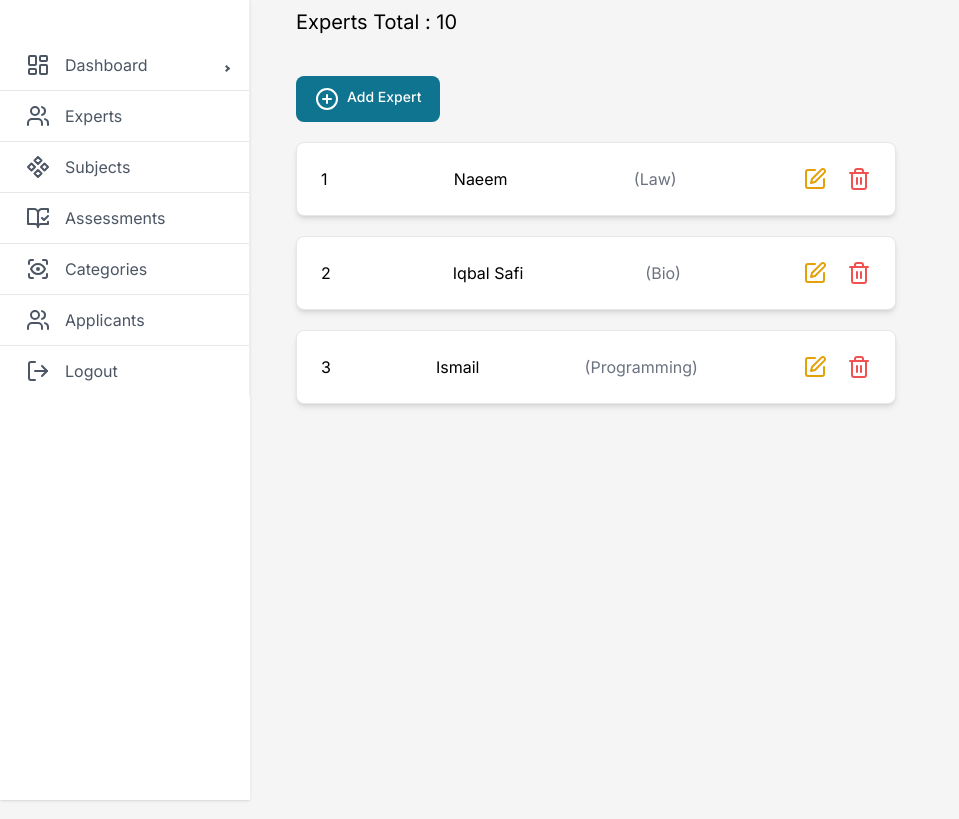
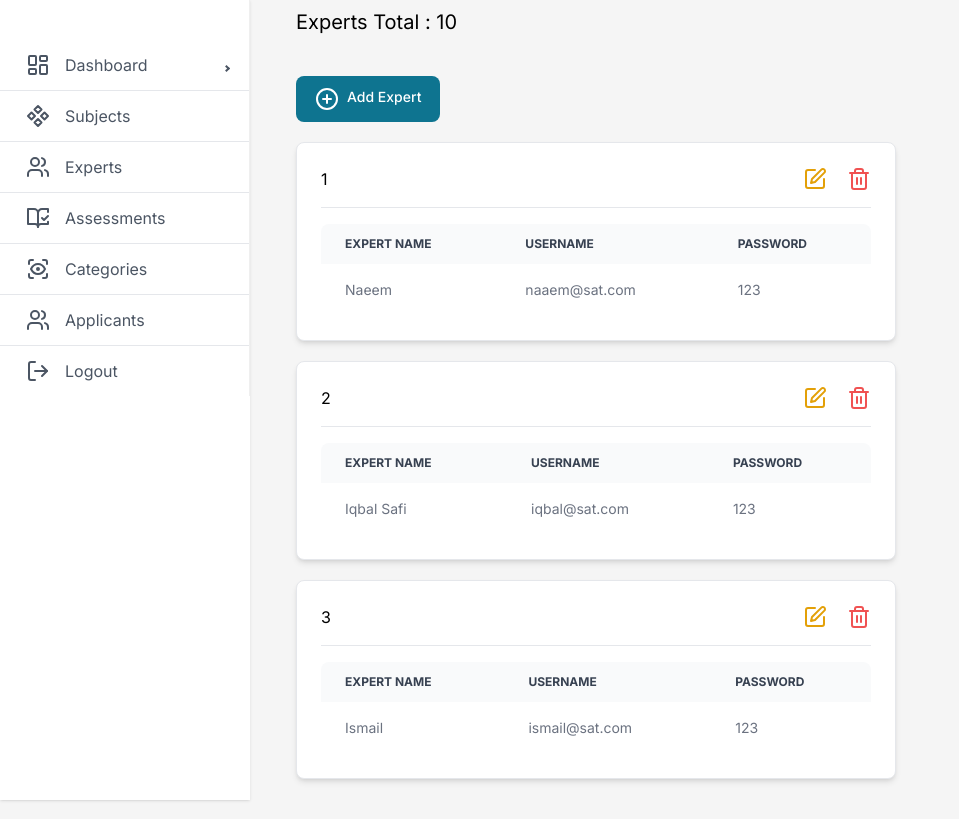
Before and after one commit to Bilalets/etss, a Next.js app: page /superadmin/experts in a window 1280 px wide. Shown: the whole page, without its empty margins (0-959 px from the left). Built offline with nearby package versions, Linux system fonts and the light colour scheme.

Commit message:
experts and subject ui completed

```diff
--- a/app/superadmin/components/super_admin_nav.tsx
+++ b/app/superadmin/components/super_admin_nav.tsx
@@ -54,19 +54,20 @@ const SuperAdminNavbar = () => {
 
           <hr />
           <MenuItem
+            icon={<Component />}
+            component={<Link href="/superadmin/subjects" />}
+          >
+            Subjects
+          </MenuItem>
+          <hr />
+          <MenuItem
             icon={<Users />}
             component={<Link href="/superadmin/experts" />}
           >
             Experts
           </MenuItem>
           <hr />
-          <MenuItem
-            icon={<Component />}
-            component={<Link href="/superadmin/subjects" />}
-          >
-            Subjects
-          </MenuItem>
-          <hr />
+
           <MenuItem
             icon={<BookOpenCheck />}
             component={<Link href="/superadmin/subjects" />}
--- a/app/superadmin/experts/page.tsx
+++ b/app/superadmin/experts/page.tsx
@@ -1,14 +1,32 @@
 'use client';
 import React, { useState } from 'react';
 import GeneralHeader from '../components/general_header';
-import { Button, Card, Label, Modal, TextInput } from 'flowbite-react';
+import { Button, Card, Modal, TableHead, TextInput } from 'flowbite-react';
 import { PlusCircle, Save, SquarePen, Trash2, XCircle } from 'lucide-react';
-
+import { Table } from 'flowbite-react';
 const Experts = () => {
   const data = [
-    { id: 1, name: 'Naeem', subject: 'Law' },
-    { id: 2, name: 'Iqbal Safi', subject: 'Bio' },
-    { id: 3, name: 'Ismail', subject: 'Programming' },
+    {
+      id: 1,
+      name: 'Naeem',
+      subject: 'Law',
+      username: 'naaem@sat.com',
+      password: '123',
+    },
+    {
+      id: 2,
+      name: 'Iqbal Safi',
+      subject: 'Bio',
+      username: 'iqbal@sat.com',
+      password: '123',
+    },
+    {
+      id: 3,
+      name: 'Ismail',
+      subject: 'Programming',
+      username: 'ismail@sat.com',
+      password: '123',
+    },
   ];
   const subjects = [
     { id: 1, subject: 'law' },
@@ -41,6 +59,8 @@ const Experts = () => {
                 </option>
               ))}
             </select>
+            <TextInput id="username" placeholder="Username" required />
+            <TextInput id="password" placeholder="Password" required />
           </div>
           <div className="flex justify-between w-full mt-5">
             <div className="flex-wrap gap-2">
@@ -77,13 +97,27 @@ const Experts = () => {
           <Card key={item.id} className="m-5 w-full lg:max-w-[600px]">
             <div className="flex justify-between">
               <p>{index + 1}</p>
-              <p>{item.name}</p>
-              <p className=" text-gray-500"> ({item.subject})</p>
+
               <div className="flex gap-5">
                 <SquarePen className=" text-2xl text-yellow-400 cursor-pointer" />
                 <Trash2 className=" text-2xl text-red-500 cursor-pointer" />
               </div>
             </div>
+            <hr />
+            <Table>
+              <Table.Head>
+                <Table.HeadCell>Expert Name</Table.HeadCell>
+                <Table.HeadCell>Username</Table.HeadCell>
+                <Table.HeadCell>Password</Table.HeadCell>
+              </Table.Head>
+              <Table.Body>
+                <Table.Row>
+                  <Table.Cell>{item.name}</Table.Cell>
+                  <Table.Cell>{item.username}</Table.Cell>
+                  <Table.Cell>{item.password}</Table.Cell>
+                </Table.Row>
+              </Table.Body>
+            </Table>
           </Card>
         ))}
       </div>
--- /dev/null
+++ b/app/superadmin/subjects/page.tsx
@@ -0,0 +1,80 @@
+'use client';
+import { Button, Card, Modal, TextInput } from 'flowbite-react';
+import { PlusCircle, Save, SquarePen, Trash2, XCircle } from 'lucide-react';
+import React, { useState } from 'react';
+import GeneralHeader from '../components/general_header';
+
+const Subjects = () => {
+  const [openAddSubject, setOpenAddSubject] = useState(false);
+  const subjects = [
+    { id: 1, subject: 'Law' },
+    { id: 2, subject: 'Bio' },
+    { id: 3, subject: 'Mathematics' },
+    { id: 4, subject: 'Computer Science' },
+  ];
+  return (
+    <>
+      <Modal
+        show={openAddSubject}
+        size="md"
+        popup
+        onClose={() => setOpenAddSubject(false)}
+      >
+        <Modal.Header />
+        <Modal.Body>
+          <div className="space-y-6">
+            <h3 className="text-medium font-medium text-gray-700 dark:text-white">
+              Add Subject
+            </h3>
+            <TextInput id="name" placeholder="Expert name" required />
+          </div>
+          <div className="flex justify-between w-full mt-5">
+            <div className="flex-wrap  mt-10 gap-2">
+              <Button>
+                <Save className="mr-2" />
+                Save
+              </Button>
+            </div>
+
+            <div className="flex-wrap mt-10 gap-2">
+              <Button>
+                <XCircle className="mr-2" />
+                Cancel
+              </Button>
+            </div>
+          </div>
+        </Modal.Body>
+      </Modal>
+      <GeneralHeader myTitle="Total Subjects : 10" />
+
+      <div className="p-5 my-5 ">
+        <div className="ml-5 flex flex-wrap gap-2">
+          <Button
+            onClick={() => {
+              setOpenAddSubject(!openAddSubject);
+            }}
+          >
+            <PlusCircle className="mr-2" />
+            <p> Add Subject</p>
+          </Button>
+        </div>
+
+        {subjects.map((item, index) => (
+          <Card key={item.id} className="m-5 w-full lg:max-w-[600px]">
+            <div className="flex justify-between">
+              <p>{index + 1}</p>
+
+              <div className="flex gap-5">
+                <SquarePen className=" text-2xl text-yellow-400 cursor-pointer" />
+                <Trash2 className=" text-2xl text-red-500 cursor-pointer" />
+              </div>
+            </div>
+            <p className=" text-lg text-gray-500 ml-20">{item.subject}</p>
+          </Card>
+        ))}
+      </div>
+    </>
+  );
+};
+
+export default Subjects;
```
